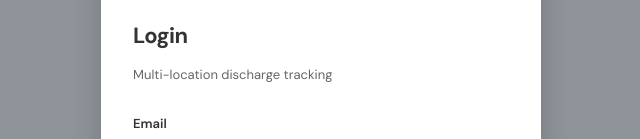
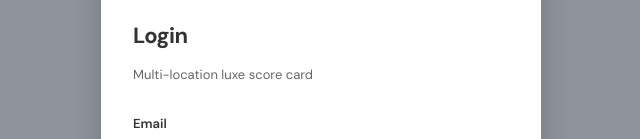
Before and after one commit to Luxehh/luxe-discharge-ops, a React (Vite) app in the folder frontend/: page /login in a window 1280 px wide. Shown: the part 260-399 px from the top of the page, without its empty margins (319-959 px from the left). Built offline with nearby package versions, Linux system fonts and the light colour scheme; no server answers.

Commit message:
update the text

```diff
--- a/frontend/src/pages/Login.jsx
+++ b/frontend/src/pages/Login.jsx
@@ -46,7 +46,7 @@ export default function Login() {
             Login
           </h1>
           <p className="mt-3 text-[13px] leading-relaxed text-luxe-muted">
-            Multi-location discharge tracking
+            Multi-location luxe score card
           </p>
 
           <div className="mt-7">
```
Also changed, not shown: 1 other file (tests, documents, lock files or other folders).
